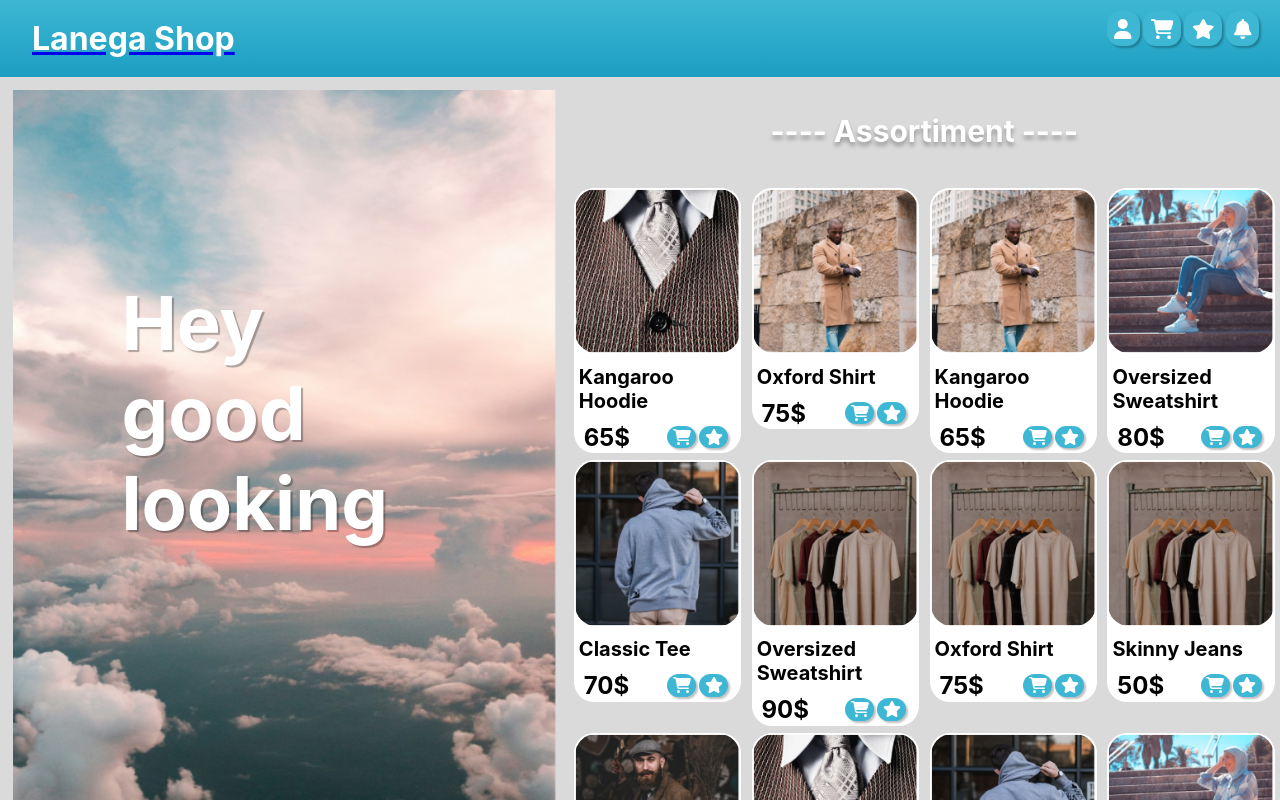
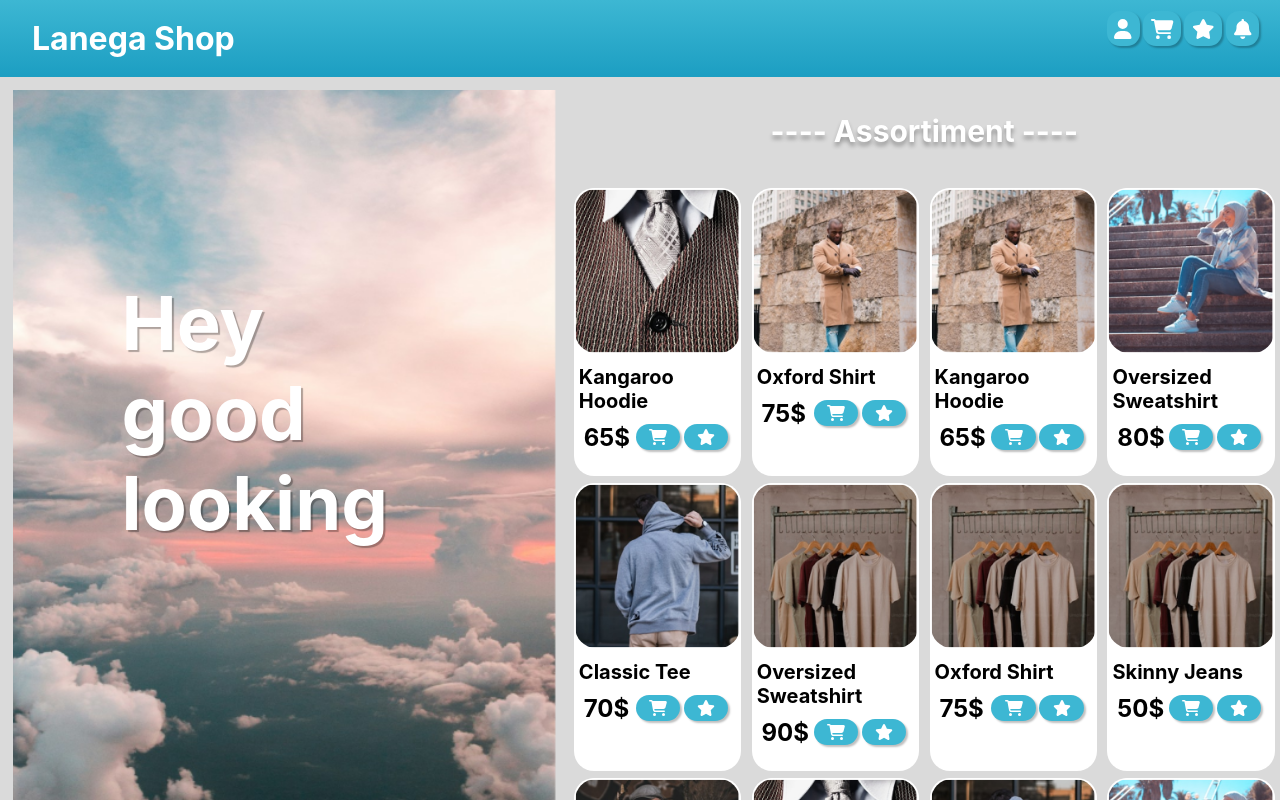
Before and after one commit to Dmitry13536/MyEstore, a React (Create React App) app: page / in a window 1280 px wide. Shown: the top 800 px of the page. Built offline with nearby package versions, Linux system fonts and the light colour scheme.

Commit message:
fix img css

```diff
--- a/package.json
+++ b/package.json
@@ -42,8 +42,5 @@
       "last 1 firefox version",
       "last 1 safari version"
     ]
-  },
-  "devDependencies": {
-    "gh-pages": "^6.3.0"
   }
 }
--- a/src/App.css
+++ b/src/App.css
@@ -22,6 +22,10 @@ body{
   .App-logo {
     animation: App-logo-spin infinite 20s linear;
   }
+}
+
+a{
+  text-decoration: none;
 }
 
 .App-header {
@@ -55,14 +59,11 @@ body{
 
   font-size: 16px;
   border-radius: 13px;
-  padding: 3%;
+  padding: 6%;
   width: 3em;
   box-shadow: 2px 2px 2px rgba(0,0,0,0.25);
 }
 
-.mybutton.active{
-
-}
 
 .myButton--text{
   display: flex;
@@ -119,6 +120,7 @@ button.mybutton:active{
 
 .headder--title{
   color: white;
+  cursor: pointer;
 }
 
 .headder--title:hover{
@@ -312,6 +314,7 @@ width: 100%;
 }
 
 .card{
+  height: 18rem;
   background-color: white;
   border-radius: 20px;
   display: flex;
@@ -402,7 +405,7 @@ width: 100%;
 
   .mybutton{
     font-size: 20px;
-    padding: 5% 7%;
+    padding: 10rem;
   }
 
   .cards{
@@ -500,7 +503,7 @@ width: 100%;
 
   .card button{
     padding: 5%;
-    width: 2em;
+    /* width: 2em; */
     height: 50%;
     font-size: 16px;
   }
--- a/src/Components/CardProto.jsx
+++ b/src/Components/CardProto.jsx
@@ -1,4 +1,4 @@
-import React, { useEffect, useState } from "react";
+import React, { useState } from "react";
 import MyButton from "./MyButton";
 import { FontAwesomeIcon } from "@fortawesome/react-fontawesome";
 import { faCartShopping, faStar } from "@fortawesome/free-solid-svg-icons";
@@ -52,7 +52,7 @@ function CardProto({Irl, cost, name, func, func1, id, star }){
                 <div  >
                     {computer ?
                     <div className="card">
-                        <div className="card__img"><img className="card--img" src={`http://localhost:3000${Irl}`} alt="Пвв" /></div>
+                        <div className="card__img"><img className="card--img" src={Irl} alt="Пвв" /></div>
                         <div className="card__info">
                             <div className="card__info--title">
                                 <p>{name}</p>
```
